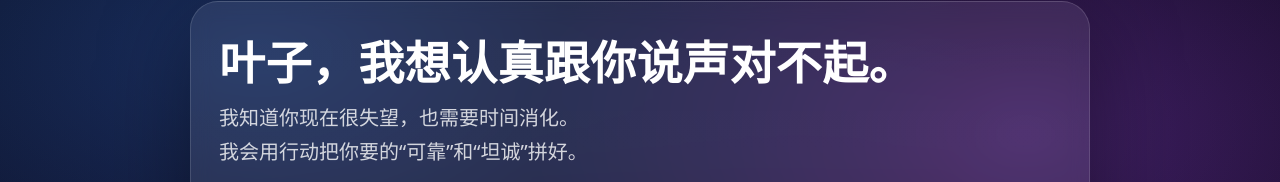
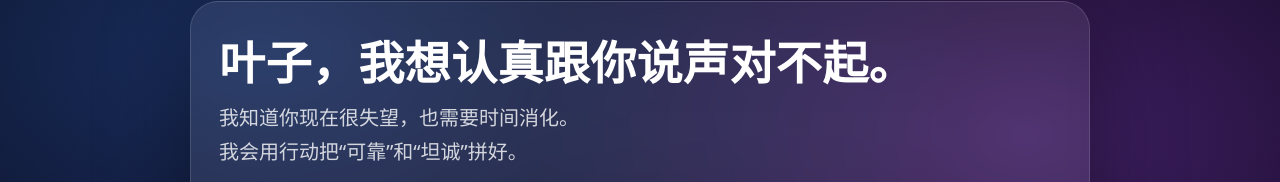
Before and after one commit to awarjin-hue/apology-to-leafy, a plain HTML site: page index.html in a window 1280 px wide. Shown: the part 106-288 px from the top of the page. Drawn offline with Linux system fonts and the light colour scheme.

Commit message:
Update index.html

```diff
--- a/index.html
+++ b/index.html
@@ -213,7 +213,7 @@
       <h1>叶子，我想认真跟你说声对不起。</h1>
       <p>
         我知道你现在很失望，也需要时间消化。<br>
-        我会用行动把你要的“可靠”和“坦诚”拼好。
+        我会用行动把“可靠”和“坦诚”拼好。
       </p>
 
       <div class="note">
```
